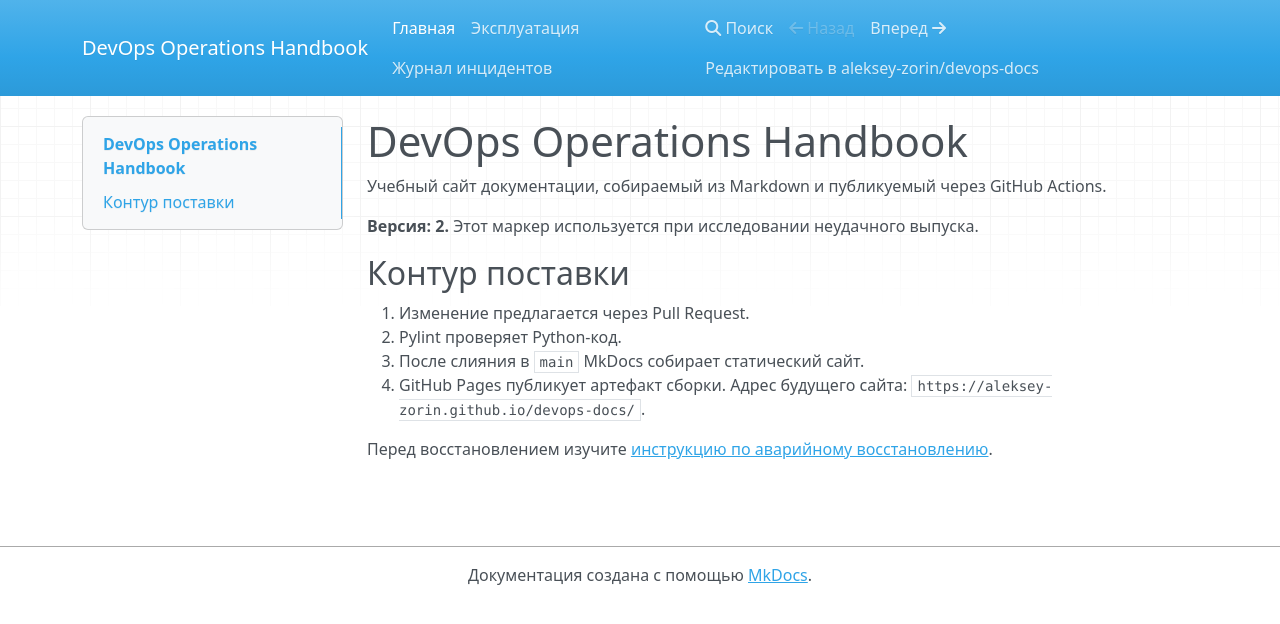
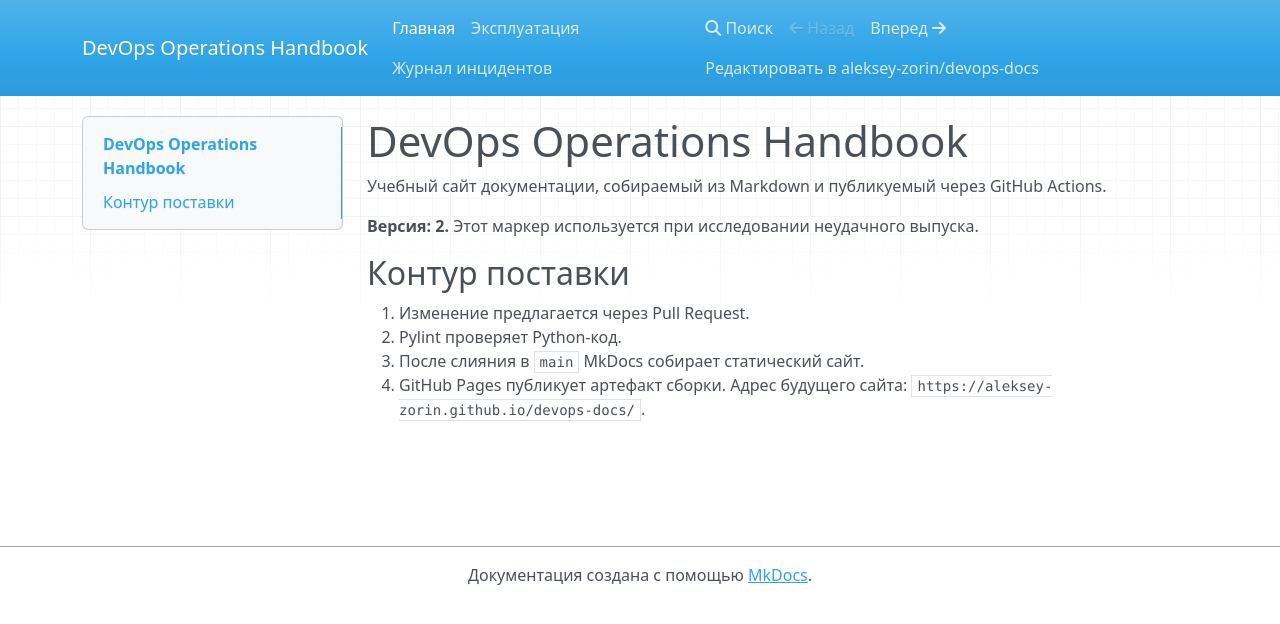
Before and after one commit to aleksey-zorin/devops-docs, an MkDocs documentation site: the page built from docs/index.md, in a window 1280 px wide. Shown: the top 624 px of the page. Built offline with MkDocs 1.6.1, drawn with Linux system fonts in a browser that asks for light colours; nearby versions of some CDN libraries.

Commit message:
Update index.md

```diff
--- a/docs/index.md
+++ b/docs/index.md
@@ -10,5 +10,3 @@
 2. Pylint проверяет Python-код.
 3. После слияния в `main` MkDocs собирает статический сайт.
 4. GitHub Pages публикует артефакт сборки. Адрес будущего сайта: `https://aleksey-zorin.github.io/devops-docs/`.
-
-Перед восстановлением изучите [инструкцию по аварийному восстановлению](recovery.md).
```
